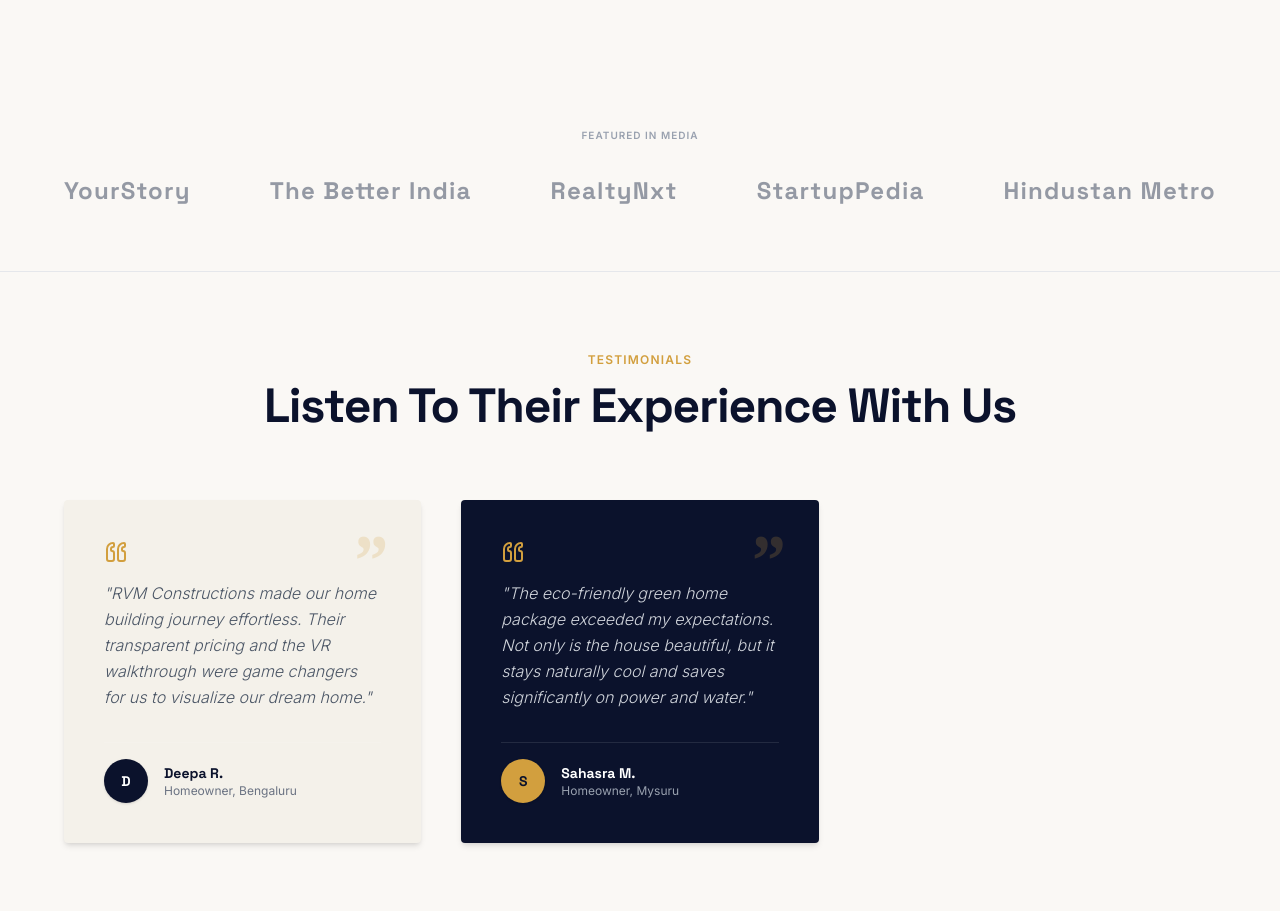
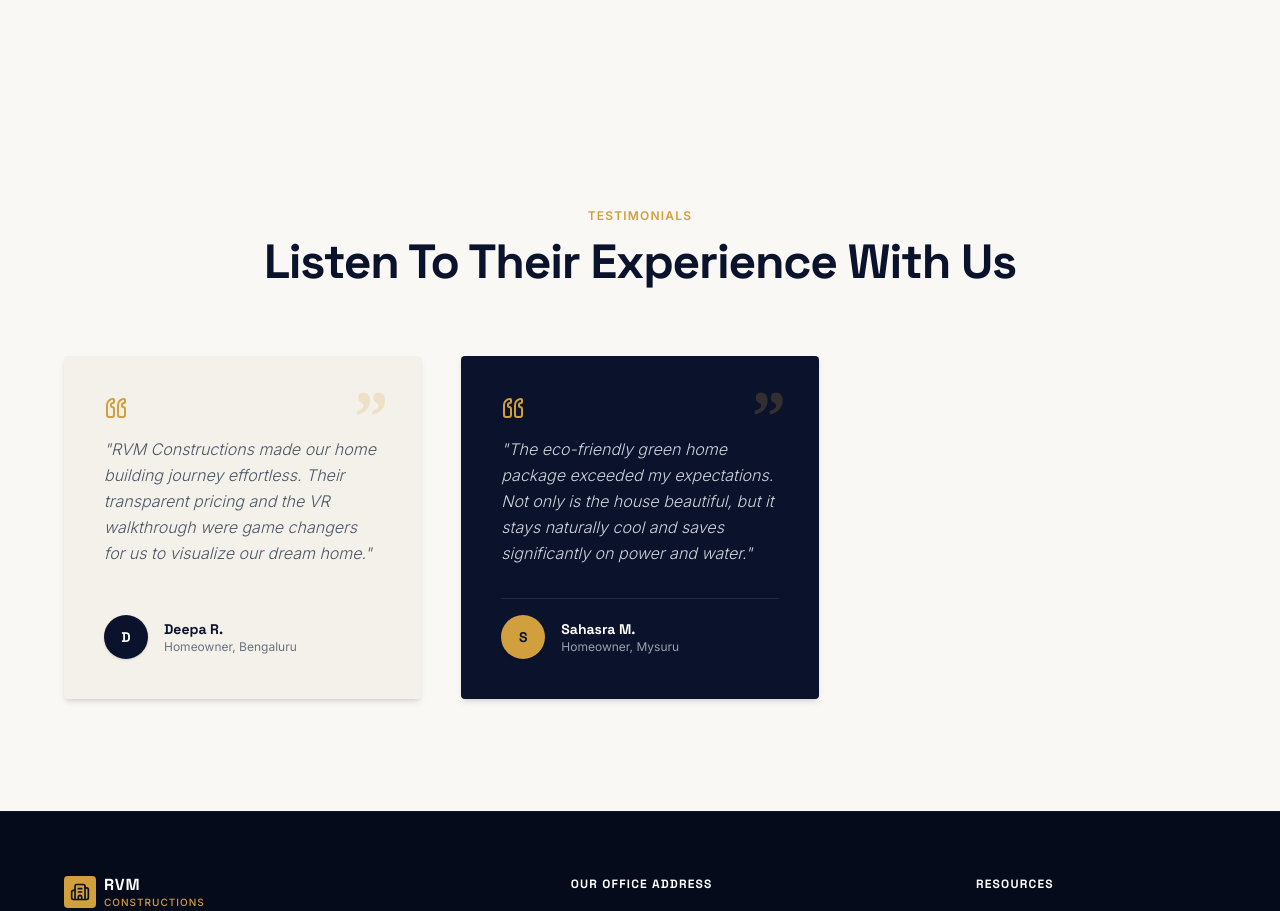
Before and after one commit to vpnxtgen/rvm_construction_proj, a React (Vite) app: page / in a window 1280 px wide. Shown: the part 5080-5991 px from the top of the page. Built offline with nearby package versions, Linux system fonts and the light colour scheme.

Commit message:
media logic commented at the MediaAndTestimonals

```diff
--- a/src/components/MediaAndTestimonials.tsx
+++ b/src/components/MediaAndTestimonials.tsx
@@ -6,7 +6,7 @@ export default function MediaAndTestimonials() {
     <section id="media-testimonials-section" className="bg-[#FAF8F5] py-20 xl:py-28">
 
       {/* Media Logo bar */}
-      <div className="max-w-[1800px] mx-auto px-4 sm:px-6 lg:px-10 xl:px-16 2xl:px-24 pb-16 border-b border-gray-200">
+      { /*<div className="max-w-[1800px] mx-auto px-4 sm:px-6 lg:px-10 xl:px-16 2xl:px-24 pb-16 border-b border-gray-200">
         <p className="font-sans font-semibold text-[10px] tracking-widest text-center text-gray-400 uppercase mb-8">
           FEATURED IN MEDIA
         </p>
@@ -20,7 +20,7 @@ export default function MediaAndTestimonials() {
             </span>
           ))}
         </div>
-      </div>
+      </div>*/}
 
       {/* Testimonials */}
       <div className="max-w-[1800px] mx-auto px-4 sm:px-6 lg:px-10 xl:px-16 2xl:px-24 pt-20">
```
